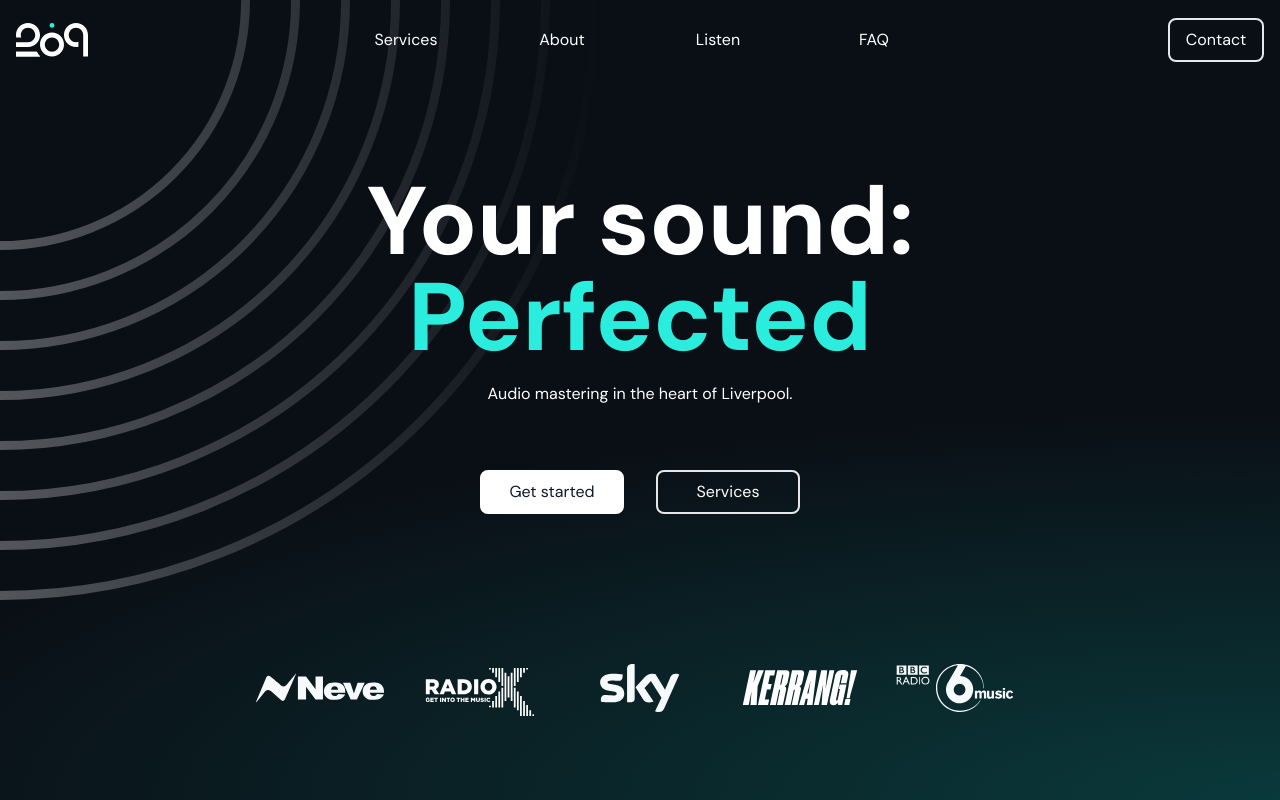
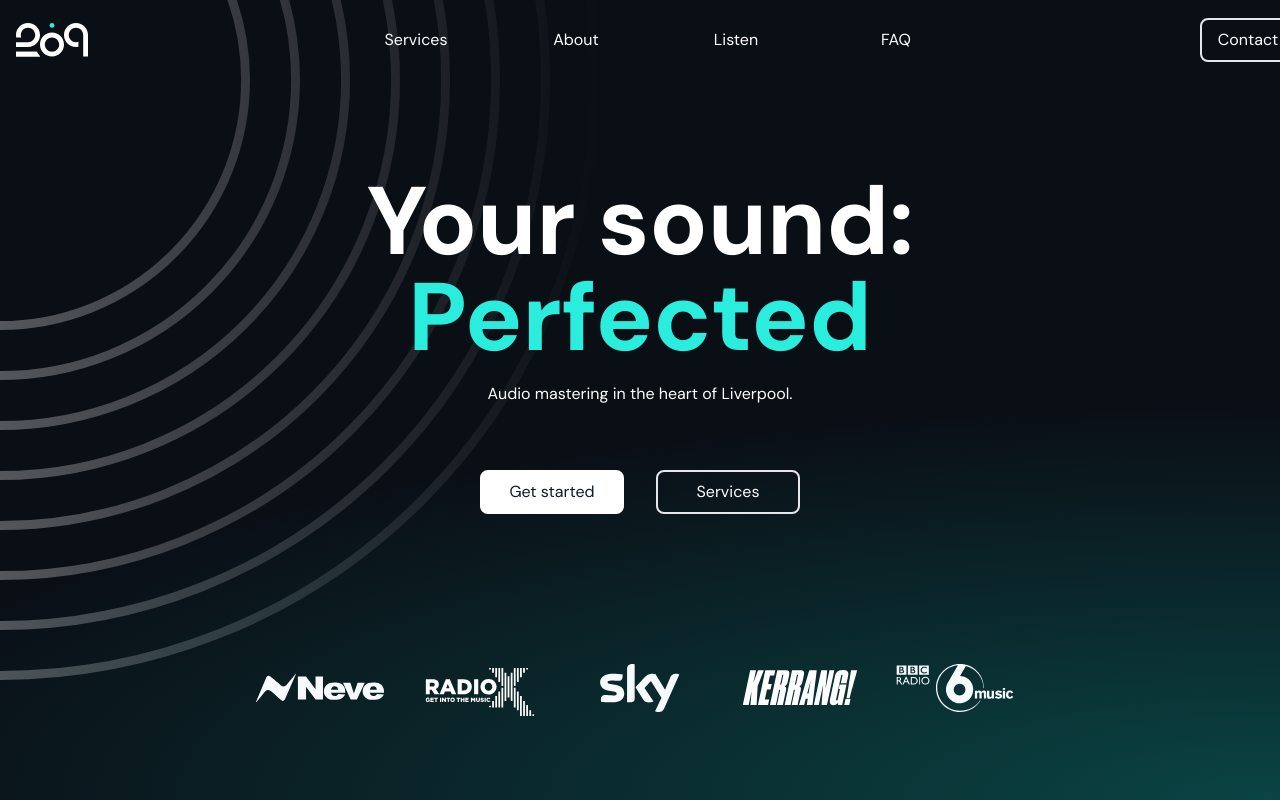
Before and after one commit to RobertJewell/two-zero-nine, a Next.js app: page / in a window 1280 px wide. Shown: the top 800 px of the page. Built offline with nearby package versions, Linux system fonts and the light colour scheme.

Commit message:
add initial page transitions

```diff
--- a/components/Button.js
+++ b/components/Button.js
@@ -14,7 +14,7 @@ export default function Button({ type, link, text, width, margin, extras }) {
 	const classNames = `${width} ${buttonType[type]} `;
 	return (
 		<div className={`${margin} ${extras} flex flex-row justify-between`}>
-			<Link href={link}>
+			<Link href={link} scroll={false}>
 				<a className={classNames}>{text}</a>
 			</Link>
 		</div>
--- a/components/NavBar.js
+++ b/components/NavBar.js
@@ -6,7 +6,7 @@ import MobileDropdown from "./MobileDropdown";
 const NavBar = () => {
 	return (
 		<div className="container px-4 mx-auto">
-			<div className="flex flex-row items-center justify-between h-20 mx-auto sm:hidden">
+			<div className="absolute flex flex-row items-center justify-between h-20 mx-auto sm:hidden">
 				<Link href="/">
 					<a className="w-24 pr-6 text-center">
 						<TwoZeroNineLogo></TwoZeroNineLogo>
@@ -15,7 +15,7 @@ const NavBar = () => {
 				<MobileDropdown></MobileDropdown>
 			</div>
 
-			<div className="container hidden mx-auto text-white sm:relative sm:block">
+			<div className="container hidden mx-auto text-white sm:absolute sm:block">
 				<div className="flex flex-row items-center justify-between h-20 mx-auto ">
 					<Link href="/">
 						<a className="w-24 pr-6 text-center">
--- a/components/decoration/GradientBG.js
+++ b/components/decoration/GradientBG.js
@@ -1,4 +1,13 @@
 import React from "react";
+import { AnimatePresence, motion } from "framer-motion";
+const containerFade = {
+	initial: {
+		opacity: 0,
+	},
+	animate: {
+		opacity: 1,
+	},
+};
 
 export default function GradientBG({
 	color,
@@ -11,10 +20,13 @@ export default function GradientBG({
 	const classes = "absolute w-full transform -z-10";
 	const coloring = "middleGradient--" + color;
 	return (
-		<div
+		<motion.div
+			variants={containerFade}
+			initial="initial"
+			animate="animate"
 			className={` ${classes} ${
 				flipped && "right-0 rotate-180"
 			} ${coloring} ${height} ${opacity} ${translateY} ${other}`}
-		></div>
+		></motion.div>
 	);
 }
--- a/pages/_app.js
+++ b/pages/_app.js
@@ -1,7 +1,34 @@
-import '../styles/globals.css'
+import "../styles/globals.css";
+import NavBar from "../components/NavBar";
+import Footer from "../components/Footer";
+import { AnimatePresence, motion } from "framer-motion";
+import GradientBG from "../components/decoration/GradientBG";
 
-function MyApp({ Component, pageProps }) {
-  return <Component {...pageProps} />
+function MyApp({ Component, pageProps, router }) {
+	return (
+		<>
+			<NavBar></NavBar>
+			{router.route !== "/" && (
+				<GradientBG
+					color="green"
+					height="h-800"
+					flipped={true}
+					opacity="opacity-60"
+					translateY="-translate-y-2/4 top-0"
+				></GradientBG>
+			)}
+
+			<AnimatePresence
+				exitBeforeEnter
+				initial={false}
+				onExitComplete={() => window.scrollTo(0, 0)}
+			>
+				<Component {...pageProps} key={router.route} />
+				{console.log(router.route)}
+			</AnimatePresence>
+			<Footer></Footer>
+		</>
+	);
 }
 
-export default MyApp
+export default MyApp;
--- a/pages/about.js
+++ b/pages/about.js
@@ -1,25 +1,33 @@
 import Head from "next/head";
 import Image from "next/image";
-import NavBar from "../components/NavBar";
-import Footer from "../components/Footer";
 import GradientBG from "../components/decoration/GradientBG";
 import PageTitle from "../components/PageTitle";
 import graemeWithDesk from "../public/assets/images/graeme_cutout.webp";
+import { AnimatePresence, motion } from "framer-motion";
+
+const containerFade = {
+	initial: {
+		opacity: 0,
+	},
+	animate: {
+		y: 0,
+		opacity: 1,
+		transition: {
+			staggerChildren: 0.1,
+			delayChildren: 0.3,
+		},
+	},
+};
 
 export default function services() {
 	return (
-		<div className="overflow-hidden">
-			<div className="relative">
-				<NavBar></NavBar>
-
-				<GradientBG
-					color="green"
-					height="h-800"
-					flipped={true}
-					opacity="opacity-60"
-					translateY="-translate-y-2/4 top-0"
-				></GradientBG>
-
+		<motion.div exit={{ opacity: 0 }} className="pt-20 overflow-hidden">
+			<motion.div
+				variants={containerFade}
+				initial="initial"
+				animate="animate"
+				className="relative"
+			>
 				<PageTitle
 					title="Two Zero Nine Mastering"
 					classes="max-w-4xl px-4"
@@ -94,9 +102,7 @@ export default function services() {
 						</div>
 					</div>
 				</div>
-
-				<Footer></Footer>
-			</div>
-		</div>
+			</motion.div>
+		</motion.div>
 	);
 }
--- a/pages/contact.js
+++ b/pages/contact.js
@@ -1,19 +1,35 @@
 import Head from "next/head";
-import NavBar from "../components/NavBar";
-import Footer from "../components/Footer";
 import PageTitle from "../components/PageTitle";
 import GradientBG from "../components/decoration/GradientBG";
 import ContactForm from "../components/ContactForm";
 import Vinyl from "../components/decoration/Vinyl";
 import Map from "../components/Map";
 import "mapbox-gl/dist/mapbox-gl.css";
+import { AnimatePresence, motion } from "framer-motion";
 
+const containerFade = {
+	initial: {
+		opacity: 0,
+	},
+	animate: {
+		y: 0,
+		opacity: 1,
+		transition: {
+			staggerChildren: 0.1,
+			delayChildren: 0.3,
+		},
+	},
+};
 
 export default function contact() {
 	return (
-		<div className="overflow-hidden">
-			<div className="relative">
-				<NavBar></NavBar>
+		<motion.div exit={{ opacity: 0 }} className="pt-20 overflow-hidden">
+			<motion.div
+				variants={containerFade}
+				initial="initial"
+				animate="animate"
+				className="relative"
+			>
 				<Vinyl
 					width="w-600 md:w-800"
 					scale="scale-150 sm:scale-100"
@@ -22,14 +38,6 @@ export default function contact() {
 					translationY="sm:-translate-y-1/4 translate-y-1/4"
 					other=""
 				></Vinyl>
-
-				<GradientBG
-					color="green"
-					height="h-800"
-					flipped={true}
-					opacity="opacity-60"
-					translateY="-translate-y-2/4 top-0"
-				></GradientBG>
 
 				<PageTitle title="Get in touch" classes="max-w-5xl px-4"></PageTitle>
 
@@ -44,9 +52,7 @@ export default function contact() {
 				></GradientBG>
 
 				<Map></Map>
-
-				<Footer></Footer>
-			</div>
-		</div>
+			</motion.div>
+		</motion.div>
 	);
 }
--- a/pages/faq.js
+++ b/pages/faq.js
@@ -1,33 +1,39 @@
 import Head from "next/head";
-import NavBar from "../components/NavBar";
-import Footer from "../components/Footer";
 import FaqAccordion from "../components/FaqAccordion";
 import PageTitle from "../components/PageTitle";
 import GradientBG from "../components/decoration/GradientBG";
+import { AnimatePresence, motion } from "framer-motion";
+
+const containerFade = {
+	initial: {
+		opacity: 0,
+	},
+	animate: {
+		y: 0,
+		opacity: 1,
+		transition: {
+			staggerChildren: 0.1,
+			delayChildren: 0.3,
+		},
+	},
+};
 
 export default function faq() {
 	return (
-		<div className="overflow-hidden">
-			<div className="relative">
-				<NavBar></NavBar>
-
-				<GradientBG
-					color="green"
-					height="h-800"
-					flipped={true}
-					opacity="opacity-60"
-					translateY="-translate-y-2/4 top-0"
-				></GradientBG>
-
+		<motion.div exit={{ opacity: 0 }} className="pt-20 overflow-hidden">
+			<motion.div
+				variants={containerFade}
+				initial="initial"
+				animate="animate"
+				className="relative"
+			>
 				<PageTitle
 					title="Frequently Asked Questions"
 					classes="max-w-5xl px-4"
 				></PageTitle>
 
 				<FaqAccordion></FaqAccordion>
-
-				<Footer></Footer>
-			</div>
-		</div>
+			</motion.div>
+		</motion.div>
 	);
 }
--- a/pages/index.js
+++ b/pages/index.js
@@ -1,6 +1,4 @@
 import Head from "next/head";
-import NavBar from "../components/NavBar";
-import Footer from "../components/Footer";
 import Landing from "../components/Landing";
 import BrandLogos from "../components/BrandLogos";
 import AboutSection from "../components/AboutSection";
@@ -8,11 +6,45 @@ import ThreeStepPlan from "../components/ThreeStepPlan";
 import Testamonial from "../components/Testamonial";
 import Vinyl from "../components/decoration/Vinyl";
 import GradientBG from "../components/decoration/GradientBG";
+import { AnimatePresence, motion } from "framer-motion";
+
+const containerFade = {
+	initial: {
+		opacity: 0,
+	},
+	animate: {
+		y: 0,
+		opacity: 1,
+		transition: {
+			staggerChildren: 0.1,
+			delayChildren: 0.3,
+		},
+	},
+};
+
+const fadeInUp = {
+	initial: { y: 60, opacity: 0 },
+	animate: {
+		y: 0,
+		opacity: 1,
+	},
+};
+
+const fadeIn = {
+	initial: { opacity: 0 },
+	animate: { opacity: 1 },
+	transition: { duration: 0.8 },
+};
 
 export default function Home() {
 	return (
-		<div className="overflow-hidden">
-			<div className="relative">
+		<motion.div exit={{ opacity: 0 }} className="pt-20 overflow-hidden">
+			<motion.div
+				variants={containerFade}
+				initial="initial"
+				animate="animate"
+				className="relative"
+			>
 				<Vinyl
 					width="w-600 md:w-800"
 					scale="scale-150"
@@ -20,8 +52,6 @@ export default function Home() {
 					translationX="translate-x-2/4  sm:-translate-x-2/4  "
 					translationY="sm:-translate-y-2/4"
 				></Vinyl>
-
-				<NavBar></NavBar>
 
 				<Landing></Landing>
 
@@ -56,9 +86,7 @@ export default function Home() {
 				<ThreeStepPlan></ThreeStepPlan>
 
 				<Testamonial></Testamonial>
-
-				<Footer></Footer>
-			</div>
-		</div>
+			</motion.div>
+		</motion.div>
 	);
 }
--- a/pages/listen.js
+++ b/pages/listen.js
@@ -1,11 +1,24 @@
 import React, { useState, useRef } from "react";
-import NavBar from "../components/NavBar";
-import Footer from "../components/Footer";
 import GradientBG from "../components/decoration/GradientBG";
 import PageTitle from "../components/PageTitle";
 import AudioPlayer from "../components/audio-player/AudioPlayer";
 import tracksJSON from "../components/audio-player/tracklist.json";
 import Tracklist from "../components/audio-player/Tracklist";
+import { AnimatePresence, motion } from "framer-motion";
+
+const containerFade = {
+	initial: {
+		opacity: 0,
+	},
+	animate: {
+		y: 0,
+		opacity: 1,
+		transition: {
+			staggerChildren: 0.1,
+			delayChildren: 0.3,
+		},
+	},
+};
 
 export default function listen() {
 	const [currentTrack, setCurrentTrack] = useState(0);
@@ -17,18 +30,13 @@ export default function listen() {
 	};
 
 	return (
-		<div className="overflow-hidden">
-			<div className="relative">
-				<NavBar></NavBar>
-
-				<GradientBG
-					color="green"
-					height="h-800"
-					flipped={true}
-					opacity="opacity-60"
-					translateY="-translate-y-2/4 top-0"
-				></GradientBG>
-
+		<motion.div exit={{ opacity: 0 }} className="pt-20 overflow-hidden">
+			<motion.div
+				variants={containerFade}
+				initial="initial"
+				animate="animate"
+				className="relative"
+			>
 				<PageTitle title="Listen" classes="max-w-4xl px-4 lg:px-0"></PageTitle>
 
 				<AudioPlayer
@@ -51,9 +59,7 @@ export default function listen() {
 					tracksJSON={tracksJSON}
 					selectTrack={selectTrack}
 				></Tracklist>
-
-				<Footer></Footer>
-			</div>
-		</div>
+			</motion.div>
+		</motion.div>
 	);
 }
--- a/pages/services.js
+++ b/pages/services.js
@@ -9,21 +9,31 @@ import ProductSecondary from "../components/ProductSecondary";
 import AppleDigitalMasters from "../components/AppleDigitalMasters";
 import OptionsContainer from "../components/OptionsContainer";
 import OptionsItem from "../components/OptionsItem";
+import { AnimatePresence, motion } from "framer-motion";
+
+const containerFade = {
+	initial: {
+		opacity: 0,
+	},
+	animate: {
+		y: 0,
+		opacity: 1,
+		transition: {
+			staggerChildren: 0.1,
+			delayChildren: 0.3,
+		},
+	},
+};
 
 export default function services() {
 	return (
-		<div className="overflow-hidden">
-			<div className="relative">
-				<NavBar></NavBar>
-
-				<GradientBG
-					color="green"
-					height="h-800"
-					flipped={true}
-					opacity="opacity-60"
-					translateY="-translate-y-2/4 top-0"
-				></GradientBG>
-
+		<motion.div exit={{ opacity: 0 }} className="pt-20 overflow-hidden">
+			<motion.div
+				variants={containerFade}
+				initial="initial"
+				animate="animate"
+				className="relative"
+			>
 				<PageTitle
 					title="What we do:"
 					classes="max-w-4xl px-4 lg:px-0"
@@ -81,9 +91,7 @@ export default function services() {
 						description="Don’t need a full mix session? We can add those final touches and have your track mastered in the same session with a stem master. Same quality, same end results."
 					></OptionsItem>
 				</OptionsContainer>
-
-				<Footer></Footer>
-			</div>
-		</div>
+			</motion.div>
+		</motion.div>
 	);
 }
```
Also changed, not shown: components/ThreeStepPlan.js (+5 -4 lines).
